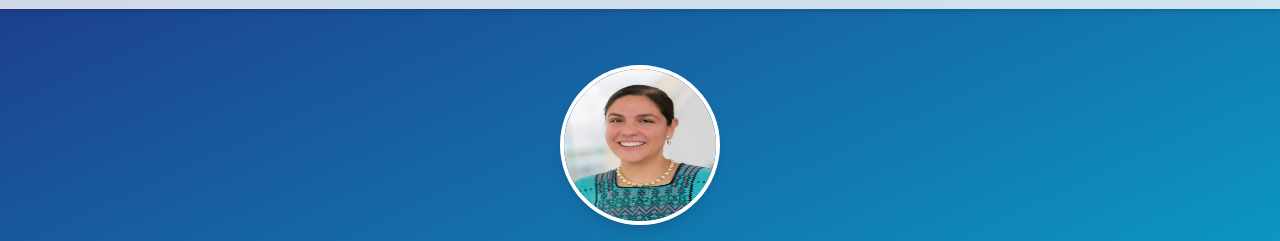
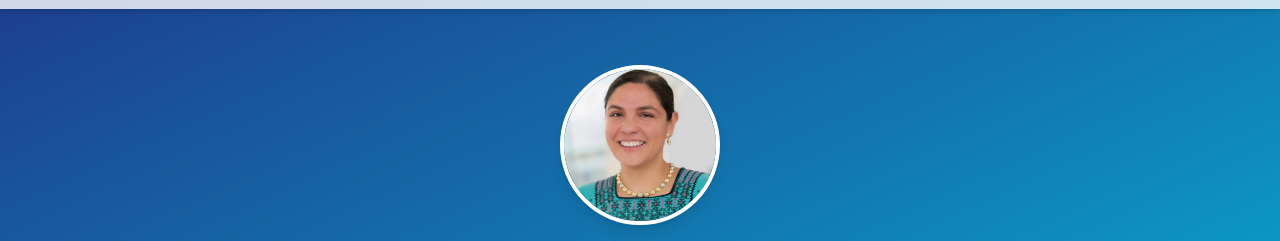
Before and after one commit to dortizfranyuti/dortizfranyuti.github.io, a plain HTML site: page index.html in a window 1280 px wide. Shown: the part 47-288 px from the top of the page. Drawn offline with nearby package versions, Linux system fonts and the light colour scheme.

Commit message:
Photo changes

```diff
--- a/index.html
+++ b/index.html
@@ -76,7 +76,7 @@
 
     <section id="hero" class="pt-28 pb-16 bg-gradient-to-br from-cradle-blue to-cradle-cyan text-white min-h-[70vh] flex items-center">
         <div class="container mx-auto px-6 text-center">
-            <img src="images/DOF Photo.jpg" alt="Daniela Ortiz Franyuti" class="w-32 h-32 md:w-40 md:h-40 mx-auto rounded-full mb-6 border-4 border-white shadow-lg">
+            <img src="images/DOF Photo.jpg" alt="Daniela Ortiz Franyuti" class="w-62 h-62 md:w-40 md:h-40 mx-auto rounded-full mb-6 border-4 border-white shadow-lg object-cover">
             <h1 class="text-4xl md:text-6xl font-bold mb-4">Hi, I'm Daniela</h1>
             <p class="text-xl md:text-2xl mb-8 max-w-3xl mx-auto font-light">
                         I empower teams to leverage digital technology for impactful outcomes.
```
